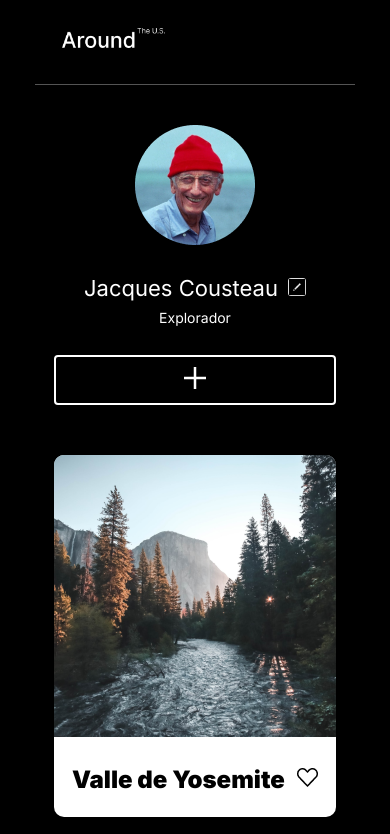
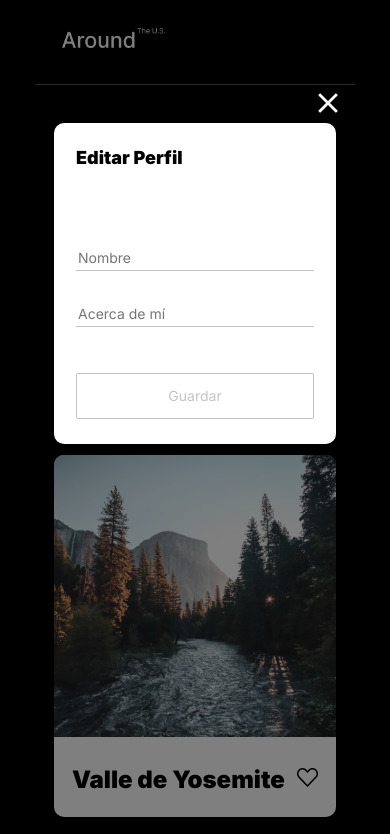
Before and after one commit to DavidCh09/web_project_around, a plain HTML site: page index.html in a window 390 px wide. Shown: the top 834 px of the page. Drawn offline with Linux system fonts and the light colour scheme.

Commit message:
estilos CSS y queries

```diff
--- /dev/null
+++ b/blocks/popup.css
@@ -0,0 +1,114 @@
+.popup {
+  display: flex;
+  /*display: none;*/
+  position: fixed;
+  justify-content: center;
+  align-items: center;
+  inset: 0;
+  width: 100vw;
+  height: 100vh;
+  background-color: rgba(0, 0, 0, 0.5);
+  z-index: 10;
+}
+
+.popup__container {
+  max-width: 430px;
+  max-height: 330px;
+  display: flex;
+  position: absolute;
+  flex-direction: column;
+  align-items: center;
+  background-color: white;
+  border-radius: 10px;
+  padding: 35px;
+}
+
+.popup__close-button {
+  background: url(../images/Close\ Icon.png) no-repeat center;
+  background-size: cover;
+  position: absolute;
+  top: -35px;
+  right: -35px;
+  width: 30px;
+  height: 30px;
+  border: none;
+}
+
+.popup__close-button:hover {
+  opacity: 60%;
+}
+
+.popup_opened {
+  display: flex;
+}
+
+.popup__title {
+  font-family: "Inter-black";
+  font-size: 24px;
+  font-weight: 900;
+  margin: 0 0 54px;
+}
+
+.popup__input {
+  width: 358px;
+  height: 28px;
+  border-width: 1px;
+  border: none;
+  color: #c4c4c4;
+  font-family: "Inter-regular";
+  font-size: 14px;
+  border-bottom: 1px solid #c4c4c4;
+  margin: 0 0 30px;
+}
+
+.popup__save-button {
+  width: 358px;
+  height: 51px;
+  background-color: white;
+  border: 1px solid #c4c4c4;
+  color: #c4c4c4;
+  font-family: "Inter-regular";
+  font-size: 18px;
+  margin-top: 18px;
+  border-radius: 2px;
+}
+
+.popup__save-button:hover {
+  opacity: 80px;
+}
+
+@media screen and (min-width: 320px) and (max-width: 544px) {
+  .popup {
+    align-items: flex-start;
+    padding-top: 123px;
+  }
+
+  .popup__container {
+    max-width: 282px;
+    max-height: 322px;
+    padding: 25px 22px;
+  }
+
+  .popup__close-button {
+    top: -30px;
+    right: -2px;
+    width: 20px;
+    height: 20px;
+  }
+
+  .popup__title {
+    font-size: 18px;
+    margin: 0 0 76px;
+  }
+
+  .popup__input {
+    width: 238px;
+    height: 26px;
+  }
+  .popup__save-button {
+    width: 238px;
+    height: 46px;
+    font-size: 14px;
+    margin-top: 16px;
+  }
+}
--- a/index.html
+++ b/index.html
@@ -119,5 +119,31 @@
         <p class="footer__text">&copy; 2024 Around The U.S.</p>
       </footer>
     </section>
+    <div class="popup" id="edit-popup">
+      <div class="popup__container">
+        <button type="button" class="popup__close-button"></button>
+        <form class="popup__form" name="edit-profile-form">
+          <h2 class="popup__title">Editar Perfil</h2>
+          <input
+            type="text"
+            class="popup__input"
+            name="name"
+            placeholder="Nombre"
+            id="profile-name"
+            required
+          />
+          <input
+            type="text"
+            class="popup__input"
+            name="job"
+            id="profile-job"
+            placeholder="Acerca de mí"
+            required
+          />
+          <button type="submit" class="popup__save-button">Guardar</button>
+        </form>
+      </div>
+    </div>
+    <script src="./scripts/index.js"></script>
   </body>
 </html>
--- a/pages/index.css
+++ b/pages/index.css
@@ -7,3 +7,4 @@
 @import url(../blocks/elements.css);
 @import url(../blocks/card.css);
 @import url(../blocks/footer.css);
+@import url(../blocks/popup.css);
--- /dev/null
+++ b/scripts/index.js
@@ -0,0 +1 @@
+console.log("JS FUNCIONANDO");
```
Also changed, not shown: images/Close Icon.png (added).
